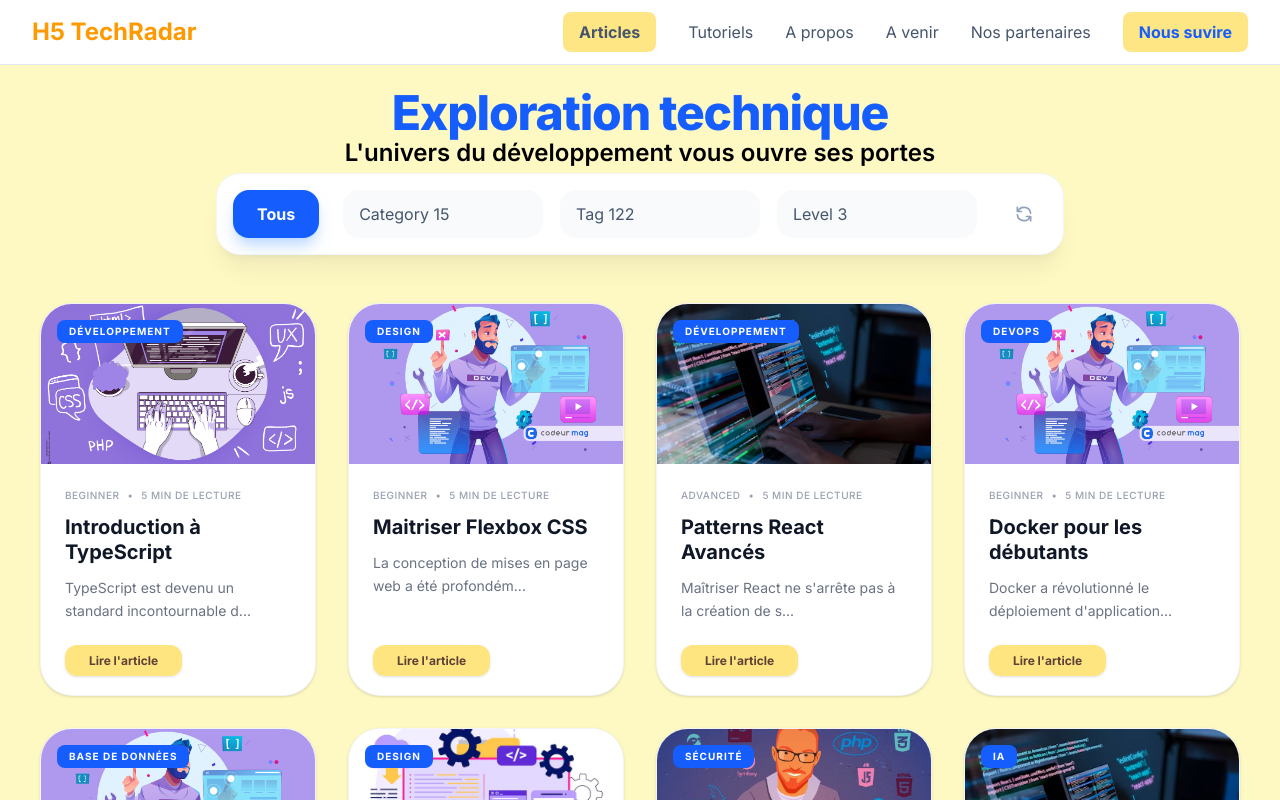
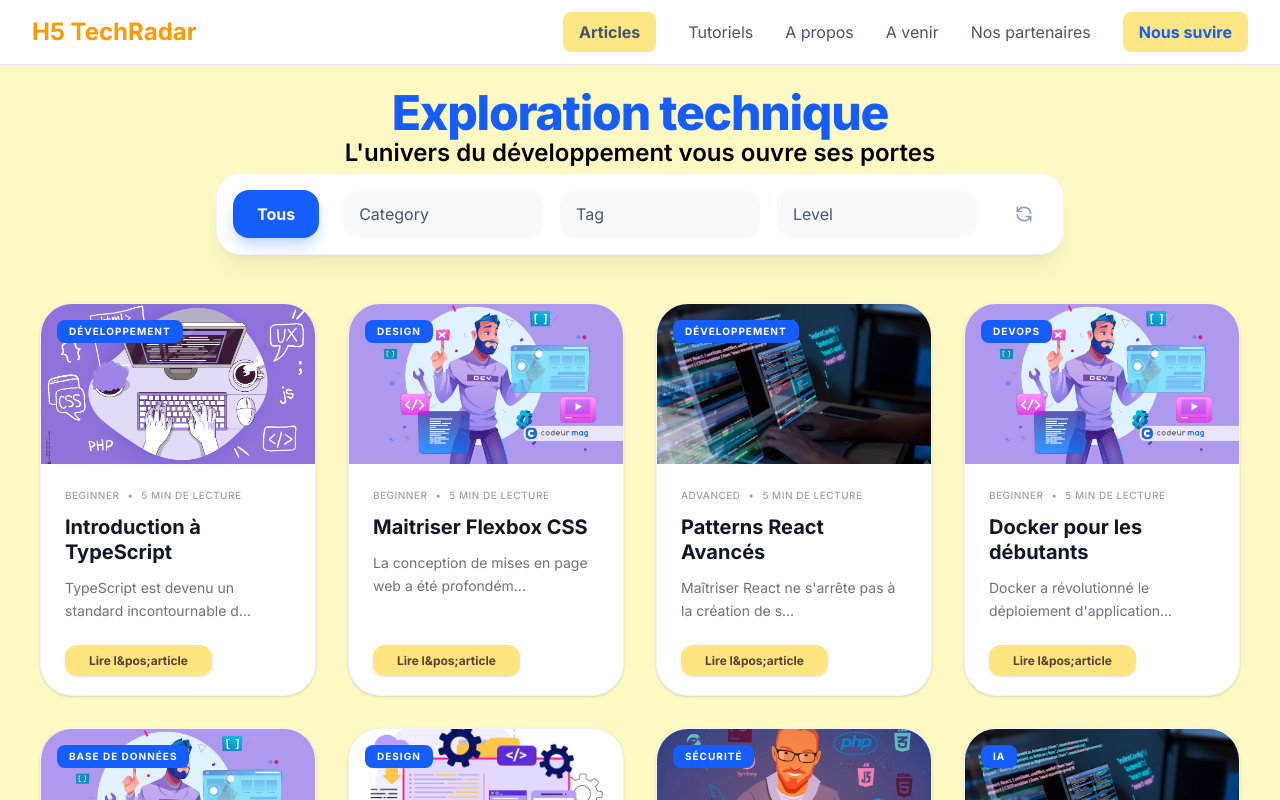
Before and after one commit to CodeurDHonneur/next-js-tp-un, a Next.js app: page /articles in a window 1280 px wide. Shown: the top 800 px of the page. Built offline with nearby package versions, Linux system fonts and the light colour scheme.

Commit message:
mise en place filtre hybride okay

```diff
--- /dev/null
+++ b/src/app/articles/(layout)/category/[category]/page.tsx
@@ -0,0 +1,47 @@
+import { notFound } from "next/navigation";
+
+// import { Article } from "@/types/articles";
+import ArticleCardView from "@/components/articles/ArticleCardView";
+import { getArticlesAndFacets } from "@/utils/articles";
+import ArticleFiltersBar from "@/components/articles/ArticleFiltersBar";
+
+interface Props {
+  params: Promise<{ category: string }>;
+  searchParams: Promise<{ tag?: string; level?: string }>;
+}
+
+export default async function CategoryPage({ params, searchParams }: Props) {
+  // 1. On récupère les données des deux sources
+  const rawParams = await params;
+  const category = decodeURIComponent(rawParams.category);
+
+  const sParams = await searchParams;
+
+  // 2. On construit l'objet de filtres actifs
+  const activeFilters = {
+    category: category, // Vient du chemin /articles/category/[category]
+    tag: sParams.tag,   // Vient de ?tag=...
+    level: sParams.level // Vient de ?level=...
+  };
+
+  // 3. Appel à ta méthode "Source de Vérité"
+  // Cette méthode doit filtrer tes 70 articles et recalculer les facettes disponibles
+  const { articles, facets } = await getArticlesAndFacets(activeFilters);
+
+  // Sécurité : Si la catégorie n'existe pas dans tes données globales
+  if (articles.length === 0 && !facets.categories.includes(category)) {
+    notFound();
+  }
+
+  return (
+    <div className="container mx-auto py-10">
+
+      {/* On passe les filtres à la barre pour qu'elle sache où elle se trouve */}
+      <ArticleFiltersBar facets={facets} activeFilters={activeFilters} />
+
+      <div className="grid grid-cols-1 md:grid-cols-3 gap-6 mt-10">
+        {articles.map(article => <ArticleCardView article={article} key={article.id} />)}
+      </div>
+    </div>
+  );
+}
--- a/src/app/articles/(layout)/page.tsx
+++ b/src/app/articles/(layout)/page.tsx
@@ -6,18 +6,26 @@ import { EmptyArticlesSection } from '@/components/articles/EmptyArticlesSection
 // Importation de la fonction utilitaire qui récupère les articles et les facets (filtres)
 import { getArticlesAndFacets } from '@/utils/articles'
 
+interface Props {
+  searchParams: Promise<{
+    tag: string,
+    level: string
+  }>
+}
 // Composant principal de la page qui récupère et affiche les articles
-const ArticlesPage = async () => {
+const ArticlesPage = async ({searchParams}: Props) => {
+
+  const sParams = await searchParams;
 
   // Récupération des articles et des facets (filtres) via la fonction utilitaire
-  const { articles, facets } = await getArticlesAndFacets({});
+  const { articles, facets } = await getArticlesAndFacets(sParams);
 
   return (
     <>
       {/* Affichage de la barre de filtres avec les facets et aucun filtre actif initialement */}
       <FilterArticles
         facets={facets}          //Passe les options disponibles pour chaque filtre (catégorie, tag, niveau)
-        activeFilters={{}}       //Aucun filtre actif au départ
+        activeFilters={sParams}
       />
 
       {/* Vérification si des articles sont présents */}
--- a/src/components/articles/ArticleCardHome.tsx
+++ b/src/components/articles/ArticleCardHome.tsx
@@ -31,7 +31,7 @@ export const ArticleCard = ({ article }: ArticleCardProps) => {
         </span>
 
         <Link
-          href={`/articles/${article.id}`}
+          href={`/articles/post/${article.id}`}
           className="mt-2 block text-xl font-bold hover:underline"
         >
           {article.title}
--- a/src/components/articles/ArticleCardView.tsx
+++ b/src/components/articles/ArticleCardView.tsx
@@ -49,10 +49,10 @@ function ArticleCardView({ article }: ArticleCardViewProps) {
 
         <div className='mt-auto'>
           <Link
-          href={`/articles/${article.id}`}
+          href={`/articles/post/${article.id}`}
           className='bg-[#FFE57F] hover:bg-[#FFD54F] text-[#5D4037] text-xs font-bold py-2 px-6 rounded-xl transition-colors shadow-sm'
           >
-            Lire l'article
+            Lire l&pos;article
           </Link>
         </div>
       </div>
--- a/src/components/articles/ArticleFiltersBar.tsx
+++ b/src/components/articles/ArticleFiltersBar.tsx
@@ -1,7 +1,8 @@
 "use client"
 
+
 import Link from 'next/link'
-import { useRouter } from "next/navigation";
+import { usePathname, useRouter, useSearchParams } from "next/navigation";
 
 type Filters = {
   category?: string
@@ -22,8 +23,12 @@ interface Props {
 
 function ArticleFiltersBar({ facets, activeFilters }: Props) {
 
+  console.log(activeFilters);
   // Récupère le router de Next.js pour manipuler l'URL
   const router = useRouter();
+
+  const searchParams = useSearchParams();
+  const pathname = usePathname();
 
   // Fonction pour construire l'URL en fonction des filtres actifs
   const buildUrl = (filters: Filters) => {
@@ -53,6 +58,26 @@ const updateFilter = (key: keyof Filters, value?: string) => {
     );
   }
 
+  const newUpdateFilter = (key: keyof Filters, value?: string) => {
+    const params = new URLSearchParams(searchParams.toString());
+
+    if (key === "category") {
+      // Si on change de catégorie, on change de chemin (Path)
+      // On garde les tags/levels actuels si on veut, ou on les reset
+      const newPath = value ? `/articles/category/${decodeURIComponent(value)}` : `/articles`;
+      const queryString = params.toString();
+      router.push(queryString ? `${newPath}?${queryString}` : newPath);
+    } else {
+      // Si on change tag ou level, on reste sur le même chemin, on change juste le ?query
+      if (value) {
+        const normalizeValue = decodeURIComponent(value);
+        params.set(key, normalizeValue as string)
+      }
+      else params.delete(key);
+
+      router.push(`${pathname}?${params.toString()}`);
+    }
+  }
   // Fonction pour réinitialiser tous les filtres en renvoyant à l'URL de base sans filtres
   const resetFilters = () => router.push("/articles");  // Redirige vers la page /articles sans filtres
 
@@ -67,10 +92,10 @@ const resetFilters = () => router.push("/articles");  // Redirige vers la page /
         <div className='grow flex justify-between'>
           <select
             className="bg-slate-50 border-none text-slate-600 py-3 pl-4 pr-10 rounded-2xl focus:ring-2 focus:ring-blue-500 outline-none cursor-pointer appearance-none min-w-50"
-            value={activeFilters?.category}
-            onChange={e => updateFilter("category", e.target.value)}
+            value={activeFilters?.category ?? ""}
+            onChange={e => newUpdateFilter("category", e.target.value)}
           >
-            <option value="" disabled selected>Category {facets?.categories.length}</option>
+            <option value="">Category</option>
             {facets?.categories.map(cat => (
               <option key={cat} value={cat}>{cat}</option>
             ))}
@@ -78,18 +103,18 @@ const resetFilters = () => router.push("/articles");  // Redirige vers la page /
           <select
             className="bg-slate-50 border-none text-slate-600 py-3 pl-4 pr-10 rounded-2xl focus:ring-2 focus:ring-blue-500 outline-none cursor-pointer appearance-none min-w-50"
             value={activeFilters?.tag}
-            onChange={e => updateFilter("tag", e.target.value)}
+            onChange={e => newUpdateFilter("tag", e.target.value)}
           >
-            <option value="" disabled selected>Tag {facets?.tags.length}</option>
+            <option value="">Tag </option>
             {facets?.tags.map(tag => (
               <option key={tag} value={tag}>{tag}</option>
             ))}
           </select>
           <select className="bg-slate-50 border-none text-slate-600 py-3 pl-4 pr-10 rounded-2xl focus:ring-2 focus:ring-blue-500 outline-none cursor-pointer appearance-none min-w-50"
             value={activeFilters?.level}
-            onChange={e => updateFilter("level", e.target.value)}
+            onChange={e => newUpdateFilter("level", e.target.value)}
           >
-            <option value="" disabled selected>Level {facets?.levels.length}</option>
+            <option value="">Level</option>
             {facets?.levels.map(level => (
               <option key={level} value={level}>{level}</option>
             ))}
```
Also changed, not shown: src/app/articles/(not-layout)/post/[id]/page.tsx (renamed from src/app/articles/(not-layout)/[id]/page.tsx). Lines whose indentation alone changed are shown as unchanged.
